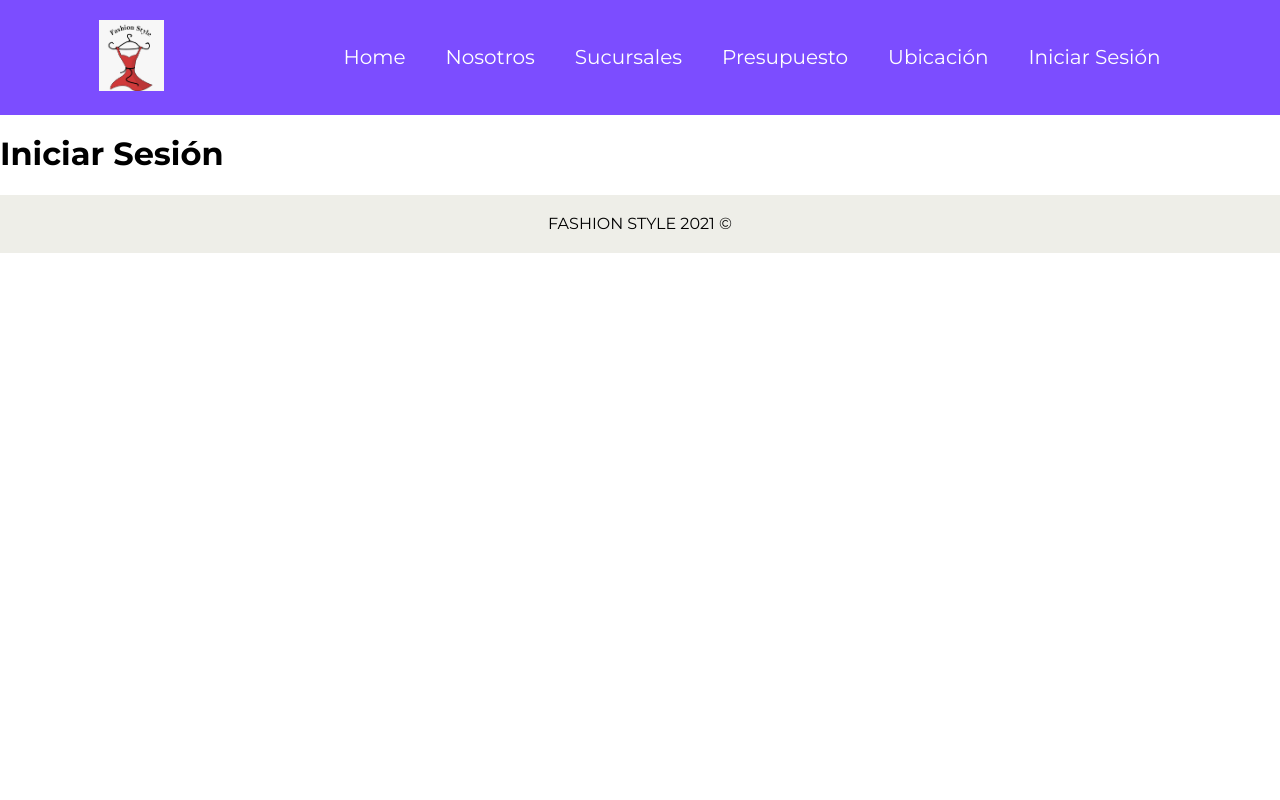
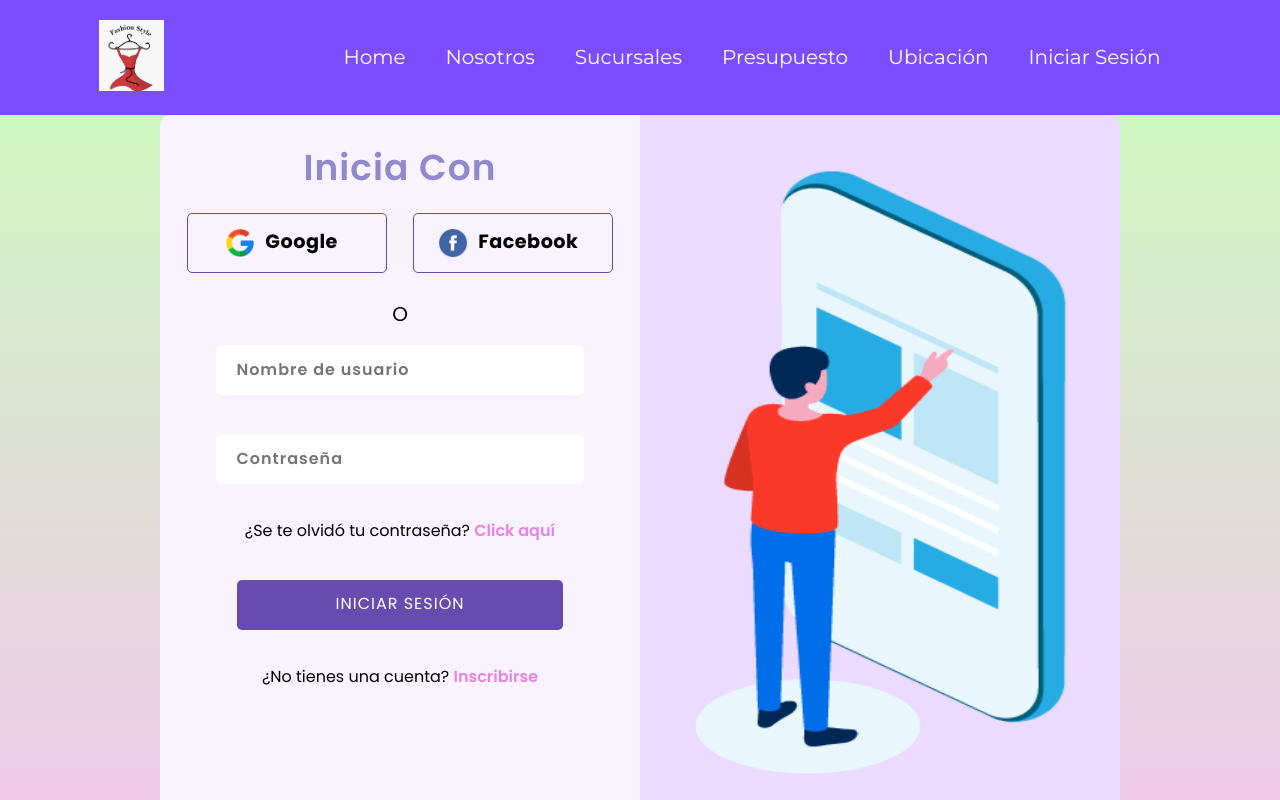
Before and after one commit to Yuli-star/Fashion_Style, a Vue app: page /login in a window 1280 px wide. Shown: the top 800 px of the page. Built offline with nearby package versions, Linux system fonts and the light colour scheme.

Commit message:
Login chido

```diff
--- a/src/App.vue
+++ b/src/App.vue
@@ -25,6 +25,14 @@ export default {
     margin: 0;
     padding: 0;
     box-sizing: border-box;
+}
+
+:root {
+    --login-bg:#f8f3ff;
+    --title-bg: #9089cc;
+    --button-bg: #674baf;
+    --light-pink: #e882e8;
+    --image-bg:  #eadbff ;
 }
 /*! normalize.css v8.0.1 | MIT License | github.com/necolas/normalize.css */
 
--- a/src/views/Login.vue
+++ b/src/views/Login.vue
@@ -1,15 +1,201 @@
 <template>
-  <div>
-      <h1>Iniciar Sesión</h1>
+  <div class="login">
+    <div class="login-container">
+        <div class="login-info-container">
+          <h1 class="title">Inicia con</h1>
+          <div class="social-login">
+              <div class="social-login-element">
+                  <img :src="require('../assets/imagenes/google.png')" alt="google-image">
+                  <span>Google</span>
+              </div>
+              <div class="social-login-element">
+                  <img :src="require('../assets/imagenes/facebook.png')" alt="facebook-image">
+                  <span>Facebook</span>
+              </div>
+          </div>
+          <p>O</p>
+          <form class="inputs-container">
+              <input class="input" type="text" placeholder="Nombre de usuario">
+              <input class="input" type="text" placeholder="Contraseña">
+              <p>¿Se te olvidó tu contraseña? <span class="span">Click aquí</span></p>
+              <button class="btn">Iniciar sesión</button>
+              <p>¿No tienes una cuenta? <span class="span">Inscribirse</span></p>
+          </form>
+        </div>
+          <img class="image-container" :src="require('../assets/imagenes/login.png')" alt="">
+    </div>
   </div>
 </template>
 
 <script>
 export default {
-
 }
 </script>
+<style scoped>
+@import url('https://fonts.googleapis.com/css2?family=Poppins:wght@400;600;700&display=swap');
 
-<style>
+.login{
+    height: 100vh;
+    font-family: 'Poppins', sans-serif;
+    background-image: linear-gradient(to top, #f5c3f0 0%, #cef7c1 100%);
+}
 
+.login-container {
+    height: 43.75em;
+    width: 60em;
+    margin: none 6em;
+    border-radius: 10px;
+    display: flex;
+    justify-content: space-between;
+    overflow: hidden;
+    margin: auto;
+}
+
+.login-info-container {
+    width: 50%;
+    display: flex;
+    flex-direction: column;
+    align-items: center;
+    text-align: center;
+    padding-top: 0.5rem;
+    background-color: var(--login-bg);
+}
+
+.image-container {
+    padding: 2rem;
+    width: 50%;
+    background-color: var(--image-bg);
+    box-sizing: border-box;
+}
+
+.title {
+    text-transform: capitalize;
+    font-size: 2.25rem;
+    font-weight: 600;
+    letter-spacing: 1px;
+    color: var(--title-bg);
+}
+
+.social-login {
+    width: 100%;
+    display: flex;
+    justify-content: space-evenly;
+    cursor: pointer;
+}
+
+.social-login-element {
+    width: 12.5rem;
+    height: 3.75rem;
+    font-size: 1.2rem;
+    font-weight: 700;
+    letter-spacing: 0.5px;
+    border-radius: 5px;
+    border: 1px solid var(--button-bg);
+    display: flex;
+    justify-content: center;
+    align-items: center;
+}
+
+.social-login-element img {
+    width: 1.875rem;
+    height: 1.875rem;
+    position: relative;
+    top: 0;
+    left: -0.625rem;
+}
+
+.social-login-element:hover {
+    background-color: #fff;
+}
+
+.login-info-container > p {
+    font-size: 1.25em;
+    margin-top: 1.5em;
+}
+
+.inputs-container {
+    height: 55%;
+    width: 85%;
+    display: flex;
+    flex-direction: column;
+    justify-content: space-around;
+    align-items: center;
+}
+
+.input, .btn {
+    width: 90%;
+    height: 3.125rem;
+    font-size: 1em;
+}
+
+.input {
+    padding-left: 20px;
+    border: none;
+    border-radius: 5px;
+    font-weight: 600;
+    letter-spacing: 1px;
+    box-sizing: border-box;
+}
+
+.input:hover {
+    border: 2px solid var(--button-bg);
+}
+
+.btn {
+    width: 80%;
+    letter-spacing: 1px;
+    text-transform: uppercase;
+    color: white;
+    border: none;
+    border-radius: 5px;
+    background-color: var(--button-bg);
+    cursor: pointer;
+}
+
+.inputs-container p {
+    margin: 0;
+}
+
+.span {
+    color: var(--light-pink);
+    font-weight: 600;
+    cursor: pointer;
+}
+
+@media screen and (max-width: 1000px) {
+    .login-container {
+        width: 70%;
+        margin-top: 3rem;
+    }
+    .login-info-container {
+        width: 100%;
+        border-radius: 5px;
+    }
+
+    .image-container {
+        display: none;
+    }
+}
+
+@media screen and (max-width: 650px) {
+    .login-container {
+        width: 90%;
+    }
+}
+
+@media screen and (max-width: 500px) {
+    .login-container {
+        height: 90%;
+    }
+
+    .social-login {
+        flex-direction: column;
+        align-items: center;
+        height: 30%;
+    }
+
+    .login-info-container > p {
+        margin: 0;
+    }
+}
 </style>
```
Also changed, not shown: src/assets/imagenes/google.png (added), src/assets/imagenes/login.png (added).
